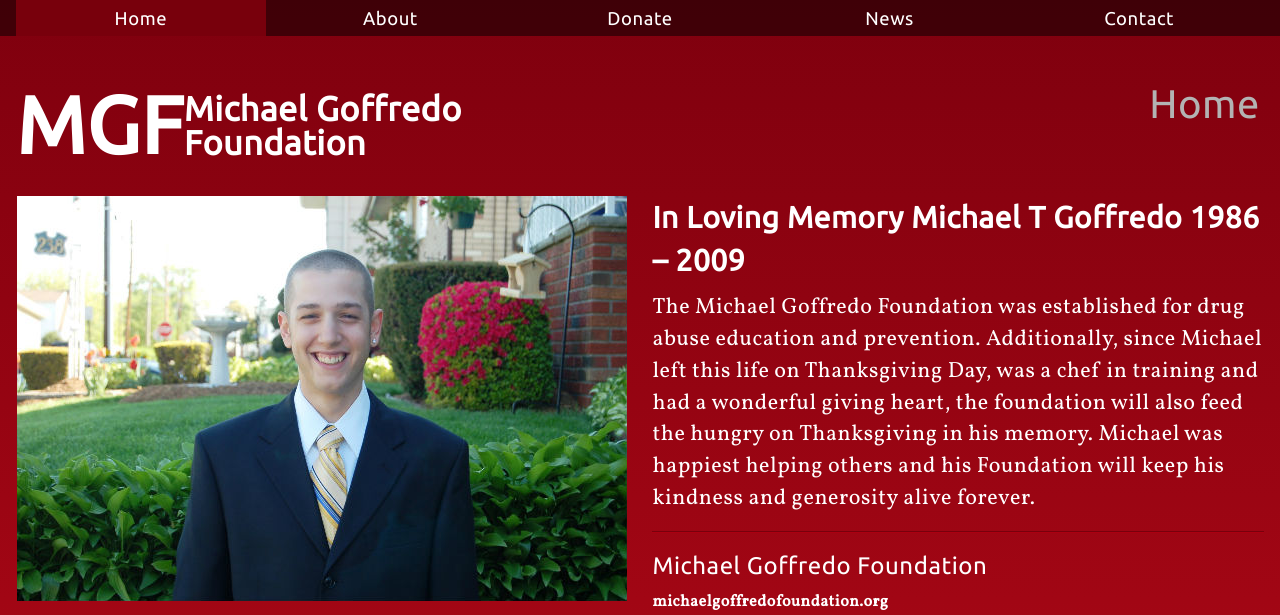
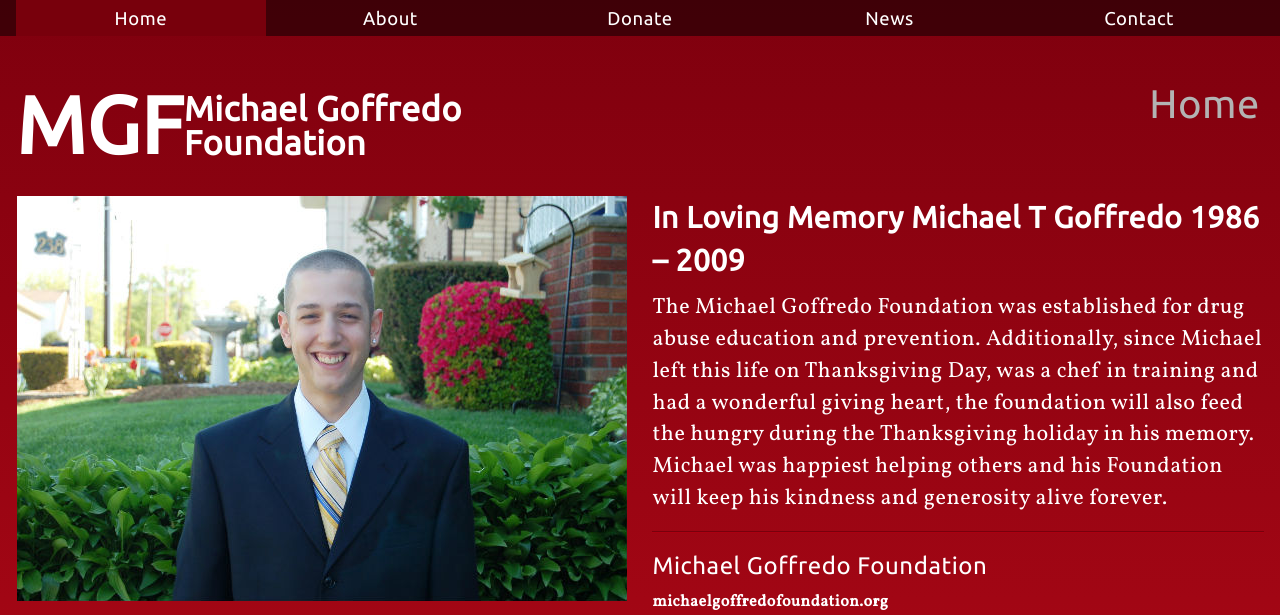
Before and after one commit to quattromani/MGF, a Jekyll site: the page built from index.html, in a window 1280 px wide. Shown: the top 615 px of the page. Built offline with Jekyll 4.4.1, drawn with Linux system fonts in a browser that asks for light colours; nearby versions of some CDN libraries.

Commit message:
changed copy

```diff
--- a/index.html
+++ b/index.html
@@ -17,7 +17,7 @@
 
     <h3>In Loving Memory Michael T Goffredo 1986 – 2009</h3>
 
-    <p class="lede">The Michael Goffredo Foundation was established for drug abuse education and prevention. Additionally, since Michael left this life on Thanksgiving Day, was a chef in training and had a wonderful giving heart, the foundation will also feed the hungry on Thanksgiving in his memory. Michael was happiest helping others and his Foundation will keep his kindness and generosity alive forever.</p>
+    <p class="lede">The Michael Goffredo Foundation was established for drug abuse education and prevention. Additionally, since Michael left this life on Thanksgiving Day, was a chef in training and had a wonderful giving heart, the foundation will also feed the hungry during the Thanksgiving holiday in his memory. Michael was happiest helping others and his Foundation will keep his kindness and generosity alive forever.</p>
 
     <hr>
 
```
